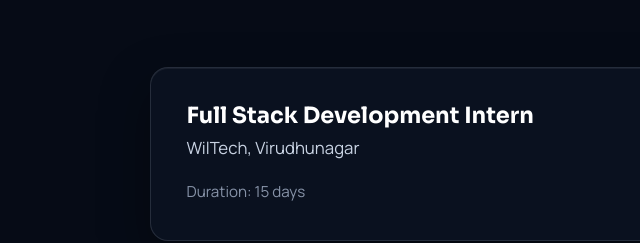
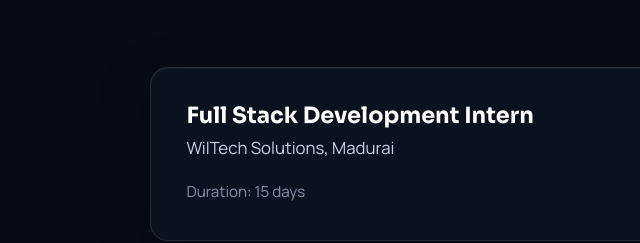
Before and after one commit to rajashreekrishnamoorthi/rajashree-portfolio, a plain HTML site: page index.html in a window 1280 px wide. Shown: the part 3640-3883 px from the top of the page, 390-1030 px from the left. Drawn offline with nearby package versions, Linux system fonts and the light colour scheme; animation ran at ten frames a second.

Commit message:
Change internship details for clarity
Updated internship company name and location.

```diff
--- a/index.html
+++ b/index.html
@@ -79,7 +79,7 @@
 
 <section id="internship" class="sec"><div class="wrap two">
   <h2>Internship</h2>
-  <div class="glass"><h3>Full Stack Development Intern</h3><p>WilTech, Virudhunagar</p><p class="muted">Duration: 15 days</p></div>
+  <div class="glass"><h3>Full Stack Development Intern</h3><p>WilTech Solutions, Madurai</p><p class="muted">Duration: 15 days</p></div>
 </div></section>
 
 <section id="contact" class="sec"><div class="wrap two">
```
